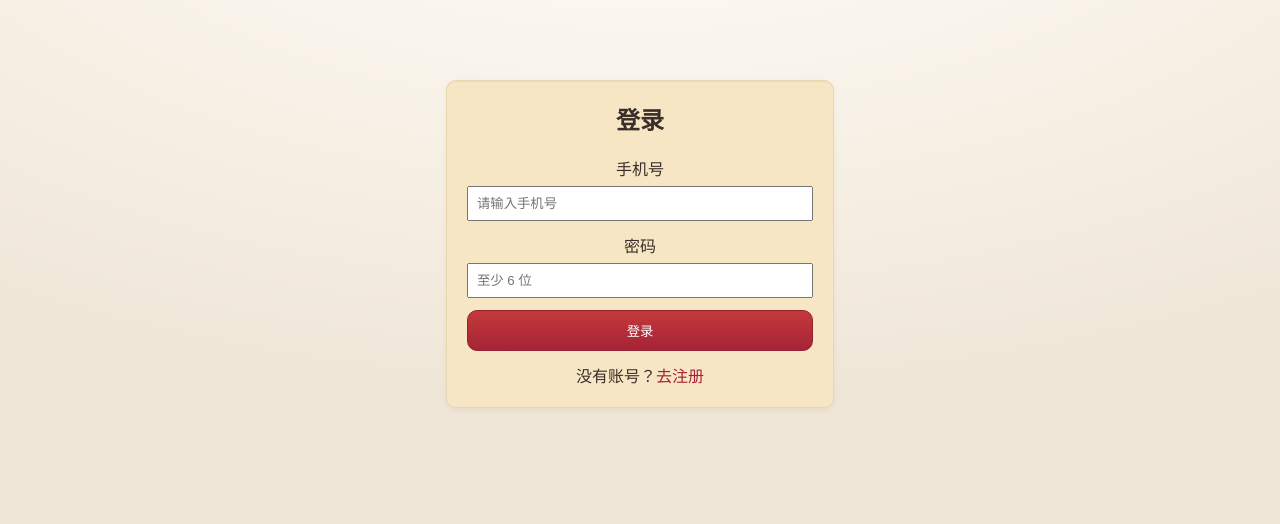
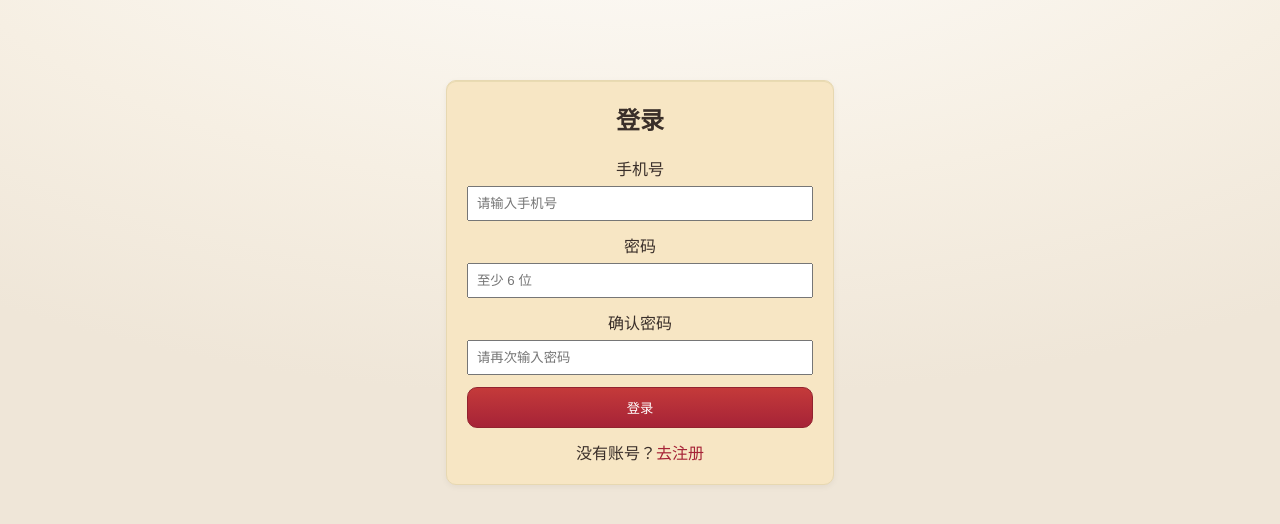
Before and after one commit to 401A-Coding/2025-Autumn-Software-Engineering, a React app in the folder frontend/: page /login in a window 1280 px wide. Shown: the top 524 px of the page. Built offline with nearby package versions, Linux system fonts and the light colour scheme; no server answers; the HTML template or start-up script is replaced by a standard one.

Commit message:
feat(auth): add confirm-password input and validation to login form

```diff
--- a/frontend/src/pages/auth/Login.tsx
+++ b/frontend/src/pages/auth/Login.tsx
@@ -10,6 +10,7 @@ const phoneRegex = /^1[3-9]\d{9}$/
 export default function Login() {
     const [phone, setPhone] = useState('')
     const [password, setPassword] = useState('')
+    const [confirmPassword, setConfirmPassword] = useState('')
     const [loading, setLoading] = useState(false)
     const [error, setError] = useState<string | null>(null)
     const navigate = useNavigate()
@@ -18,6 +19,7 @@ export default function Login() {
         e.preventDefault()
         if (!phoneRegex.test(phone)) return setError('请输入合法的手机号')
         if (password.length < 6) return setError('密码至少 6 位')
+        if (confirmPassword !== password) return setError('两次输入的密码不一致')
         setError(null); setLoading(true)
         try {
             type LoginReq = operations['authLogin']['requestBody']['content']['application/json']
@@ -61,6 +63,16 @@ export default function Login() {
                             placeholder="至少 6 位"
                         />
                     </label>
+                    <label className="auth-label">
+                        确认密码
+                        <input
+                            className="auth-input"
+                            type="password"
+                            value={confirmPassword}
+                            onChange={e => setConfirmPassword(e.target.value)}
+                            placeholder="请再次输入密码"
+                        />
+                    </label>
                     {error && <div className="auth-error">{error}</div>}
                     <button type="submit" disabled={loading} className="btn-primary auth-submit">
                         {loading ? '请稍候…' : '登录'}
```
